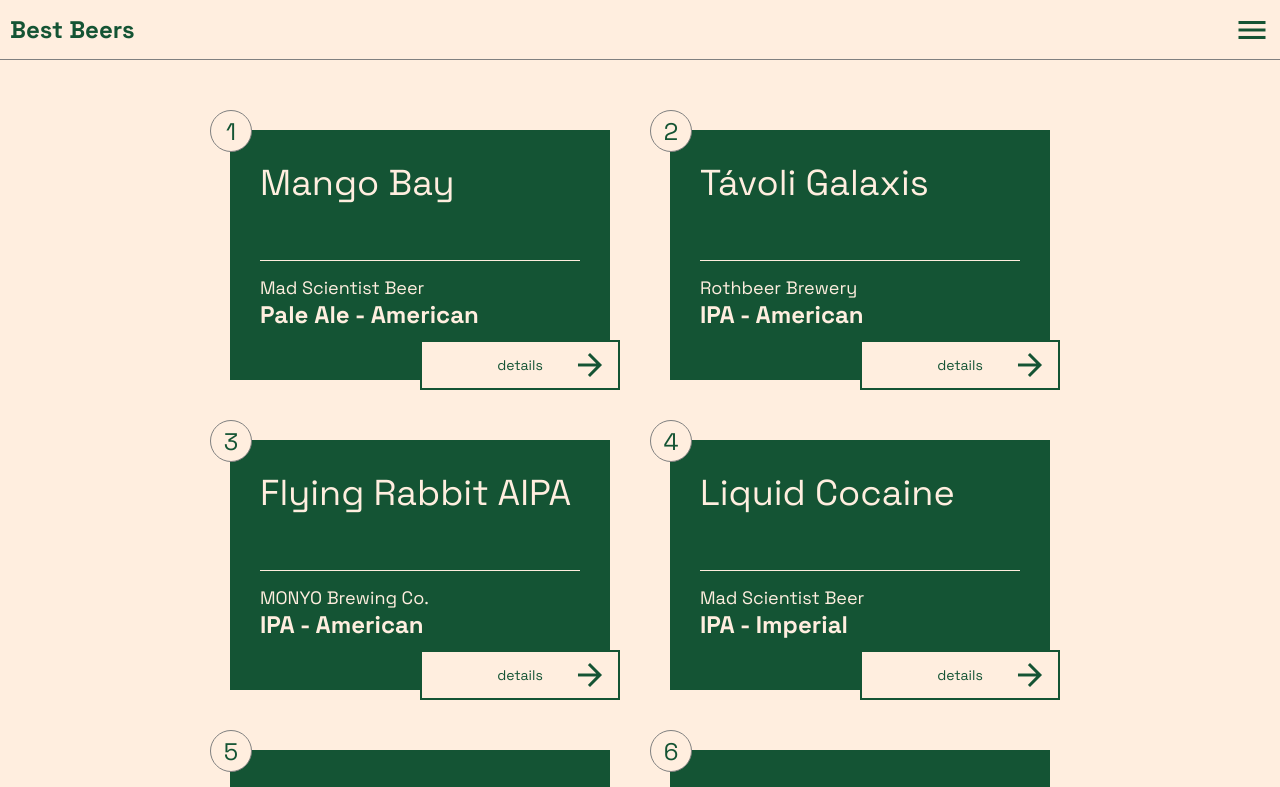
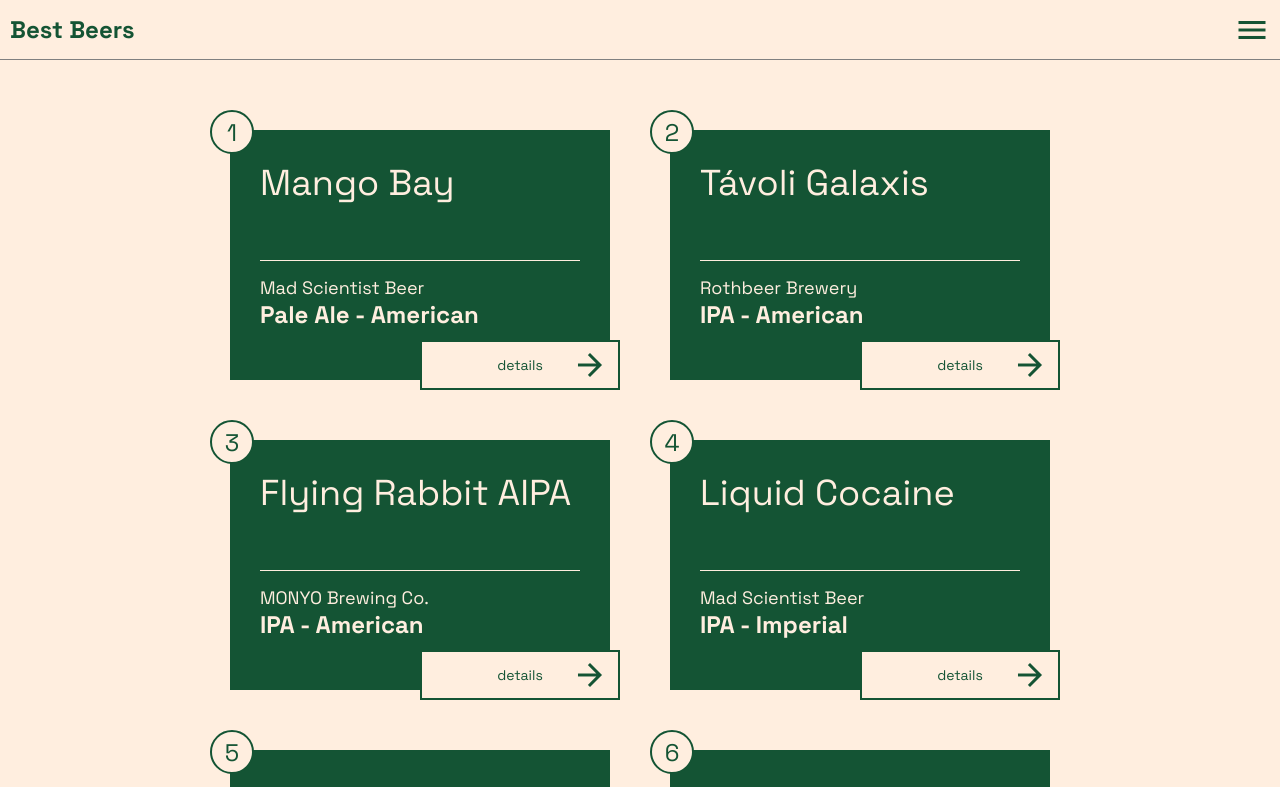
Before and after one commit to tothandras2019/final-ui-design, a plain HTML site: page index.html in a window 1280 px wide. Shown: the top 787 px of the page. Drawn offline with Linux system fonts and the light colour scheme.

Commit message:
small mods

```diff
--- a/indes.scss
+++ b/indes.scss
@@ -62,7 +62,7 @@ nav {
       width: 40px;
       height: 40px;
       border-radius: 50%;
-      border: 1px solid gray;
+      border: 2px solid $secondary-background-color;
       font-size: 24px;
       background-color: $primary-background-color;
       display: flex;
```
Also changed, not shown: indes.css.
